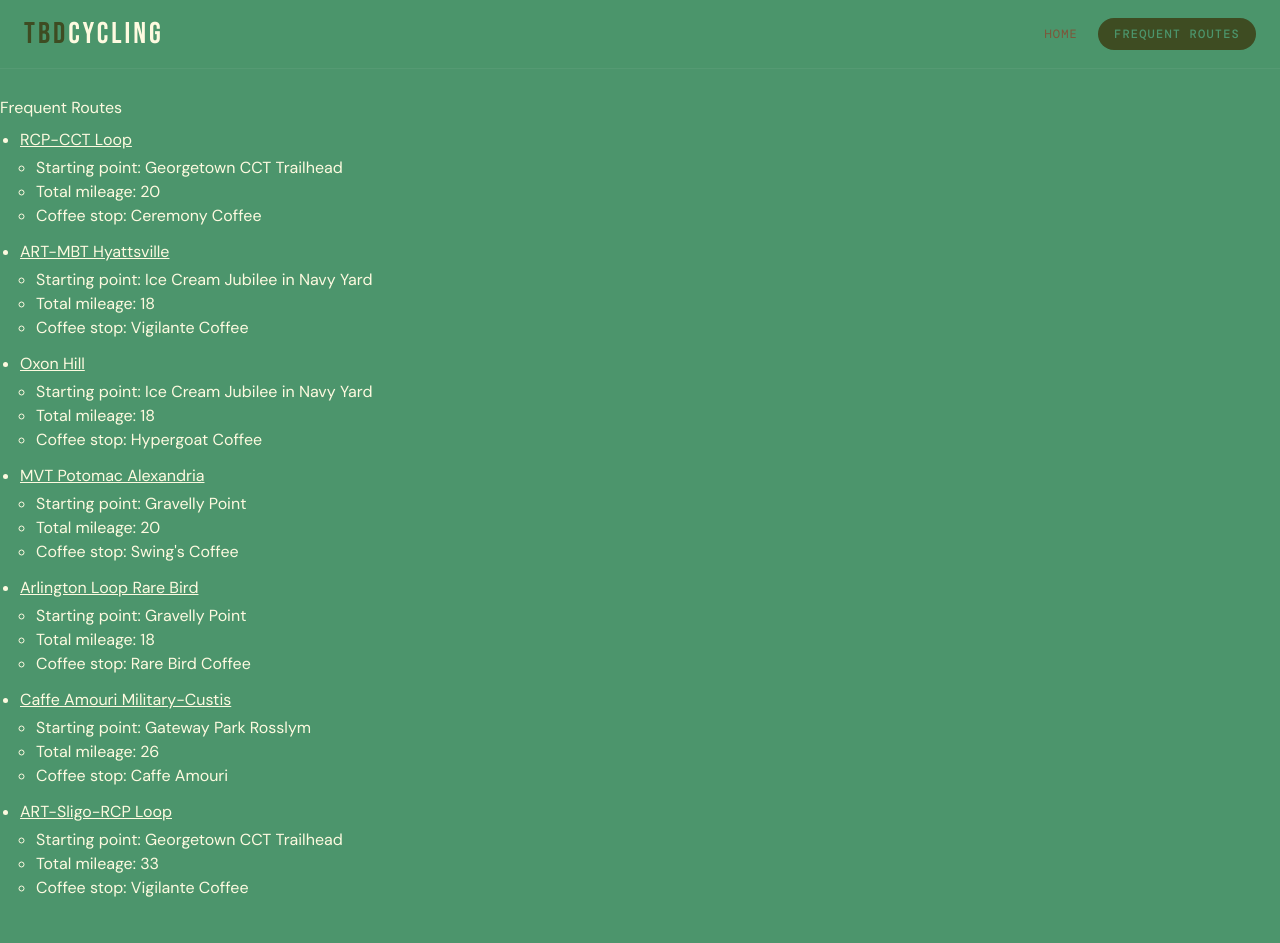
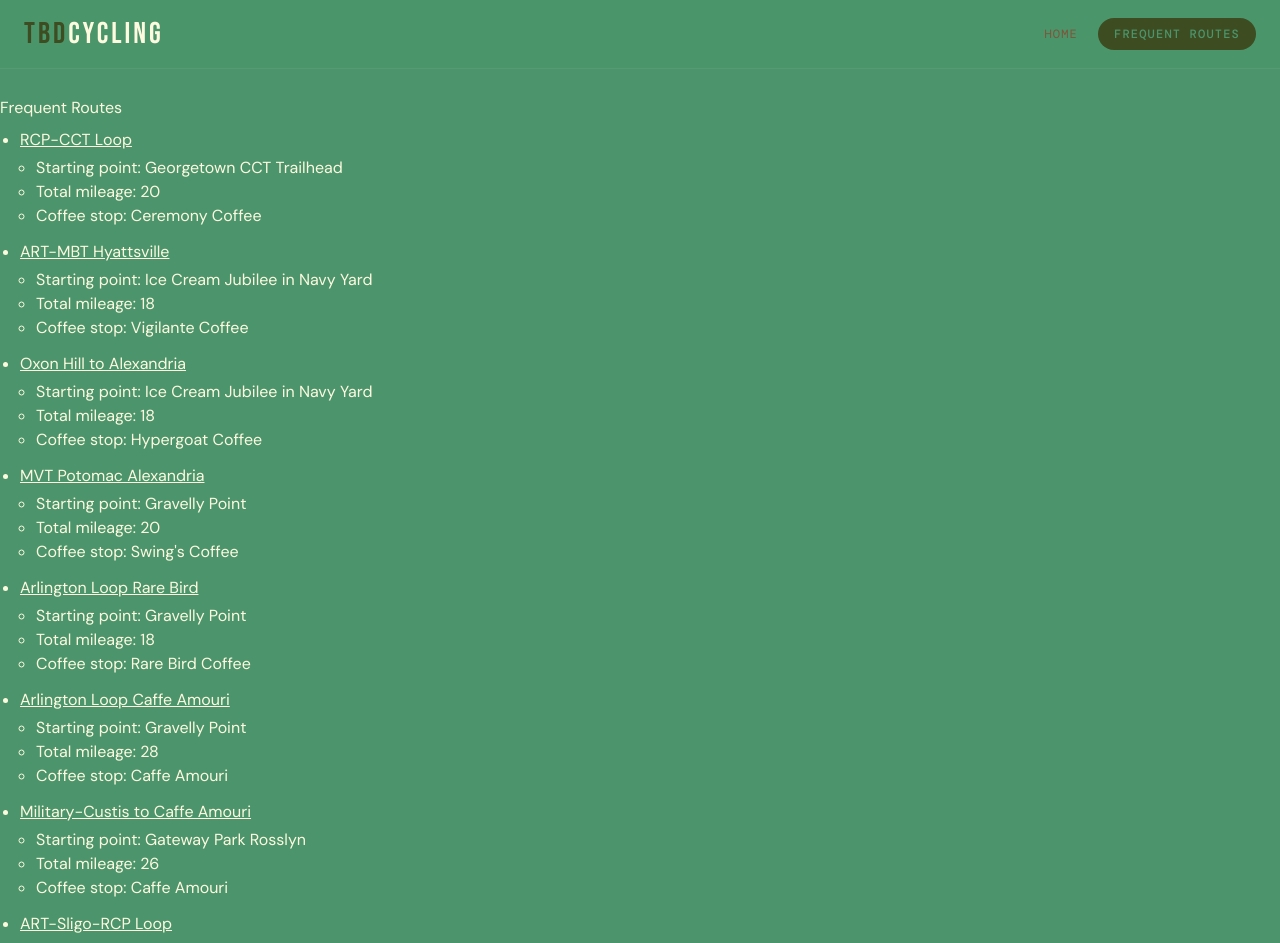
Before and after one commit to annabhe/tbdcycling, a React (Vite) app: page /#/routes in a window 1280 px wide. Shown: the top 943 px of the page. Before the commit the page ends 912 px from the top, so only its background shows below. Built offline with nearby package versions, Linux system fonts and the light colour scheme.

Commit message:
Adding route for caffe amouri arlington loop

```diff
--- a/src/content/routes.js
+++ b/src/content/routes.js
@@ -14,7 +14,7 @@
     "coffee": "Vigilante Coffee"
   },
   {
-    "name": "Oxon Hill",
+    "name": "Oxon Hill to Alexandria",
     "url": "https://www.strava.com/routes/3353375041102415858",
     "start": "Ice Cream Jubilee in Navy Yard",
     "miles": "18",
@@ -35,9 +35,16 @@
     "coffee": "Rare Bird Coffee"
   },
   {
-    "name": "Caffe Amouri Military-Custis",
+    "name": "Arlington Loop Caffe Amouri",
+    "url": "https://www.strava.com/routes/3345811577896555370",
+    "start": "Gravelly Point",
+    "miles": "28",
+    "coffee": "Caffe Amouri"
+  },
+  {
+    "name": "Military-Custis to Caffe Amouri",
     "url": "https://www.strava.com/routes/3460282580398895004",
-    "start": "Gateway Park Rosslym",
+    "start": "Gateway Park Rosslyn",
     "miles": "26",
     "coffee": "Caffe Amouri"
   },
```
